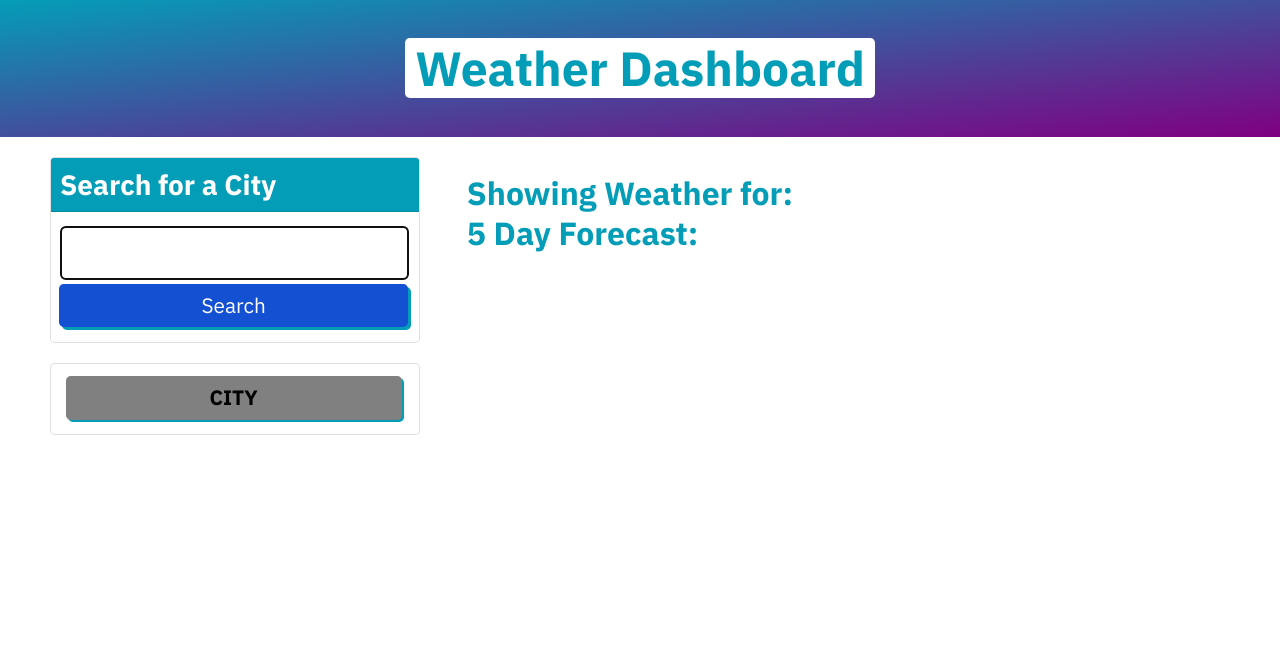
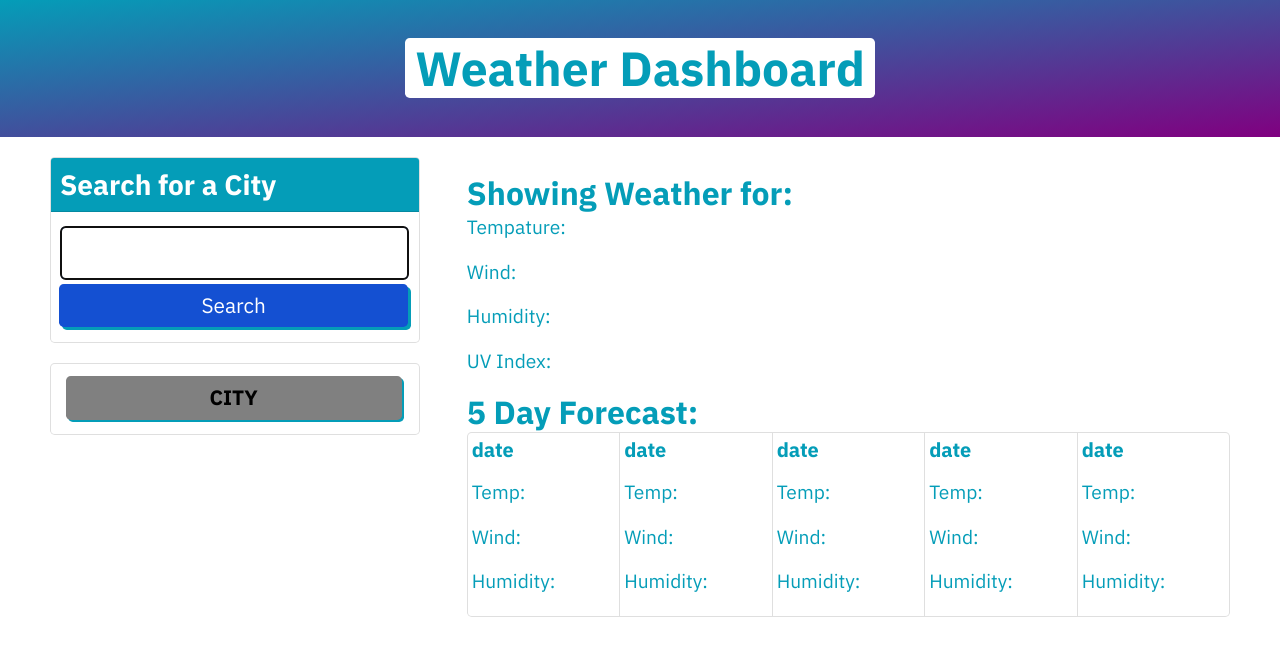
Before and after one commit to MiernickiElijah/Druid, a plain HTML site: page index.html in a window 1280 px wide. Drawn offline with nearby package versions, Linux system fonts and the light colour scheme.

Commit message:
updated bootstrap HTML and insert points for data

```diff
--- a/index.html
+++ b/index.html
@@ -45,12 +45,75 @@
             <div class="col-12 col-md-9 col-xl-8 py-md-3 pl-md-5 bd-content">
                 <h2 class="subtitle">Showing Weather for: <span id="city"></span></h2>
                 <div id="weather-container" class="list-group"></div>
+                <p>Tempature: <span></span></p>
+                <p>Wind: <span></span></p>
+                <p>Humidity: <span></span></p>
+                <p>UV Index: <span></span></p>
+
+                <!--5 day forecast-->
                 <h2 class="subtitle">5 Day Forecast:</h2>
-                <div id="weather-container" class="list-group"></div>
+                <div id="weather-container" class="card-group">
+
+                    <div class="card 5day">
+                        <div class="card-body">
+                            <h5 class="card-title date">date</h5>
+                            <p class="card-text">
+                            <p>Temp: <span></span></p>
+                            <p>Wind: <span></span></p>
+                            <p>Humidity: <span></span></p>
+                            </p>
+                        </div>
+                    </div>
+
+                    <div class="card 5day">
+                        <div class="card-body">
+                            <h5 class="card-title date">date</h5>
+                            <p class="card-text">
+                            <p>Temp: <span></span></p>
+                            <p>Wind: <span></span></p>
+                            <p>Humidity: <span></span></p>
+                            </p>
+                        </div>
+                    </div>
+
+                    <div class="card 5day">
+                        <div class="card-body">
+                            <h5 class="card-title date">date</h5>
+                            <p class="card-text">
+                            <p>Temp: <span></span></p>
+                            <p>Wind: <span></span></p>
+                            <p>Humidity: <span></span></p>
+                            </p>
+                        </div>
+                    </div>
+
+                    <div class="card 5day">
+                        <div class="card-body">
+                            <h5 class="card-title date">date</h5>
+                            <p class="card-text">
+                            <p>Temp: <span></span></p>
+                            <p>Wind: <span></span></p>
+                            <p>Humidity: <span></span></p>
+                            </p>
+                        </div>
+                    </div>
+
+                    <div class="card 5day">
+                        <div class="card-body">
+                            <h5 class="card-title date">date</h5>
+                            <p class="card-text">
+                            <p>Temp: <span></span></p>
+                            <p>Wind: <span></span></p>
+                            <p>Humidity: <span></span></p>
+                            </p>
+                        </div>
+                    </div>
+                </div>
             </div>
-        </main>
+    </div>
+    </main>
 
-        <script src="javascript.js"></script>
+    <script src="javascript.js"></script>
     </div>
 </body>
 
```
Also changed, not shown: 1 other file.
